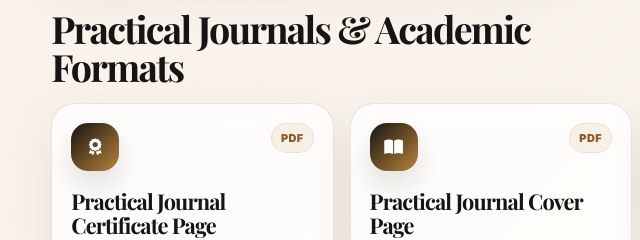
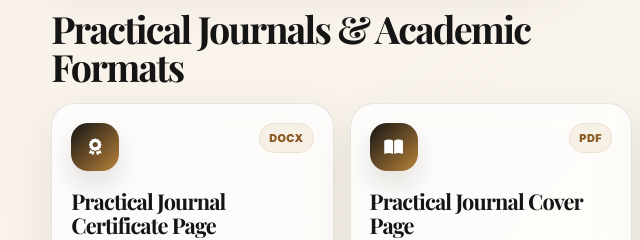
Before and after one commit to learnwithnaofil/s, a plain HTML site: page academic-template.html in a window 1280 px wide. Shown: the part 1280-1520 px from the top of the page, 0-640 px from the left. Drawn offline with nearby package versions, Linux system fonts and the light colour scheme.

Commit message:
Update academic-template.html

```diff
--- a/academic-template.html
+++ b/academic-template.html
@@ -1640,7 +1640,7 @@
                 <i class="fa-solid fa-award"></i>
               </div>
 
-              <span class="type-badge">PDF</span>
+              <span class="type-badge">DOCx</span>
 
             </div>
 
```
